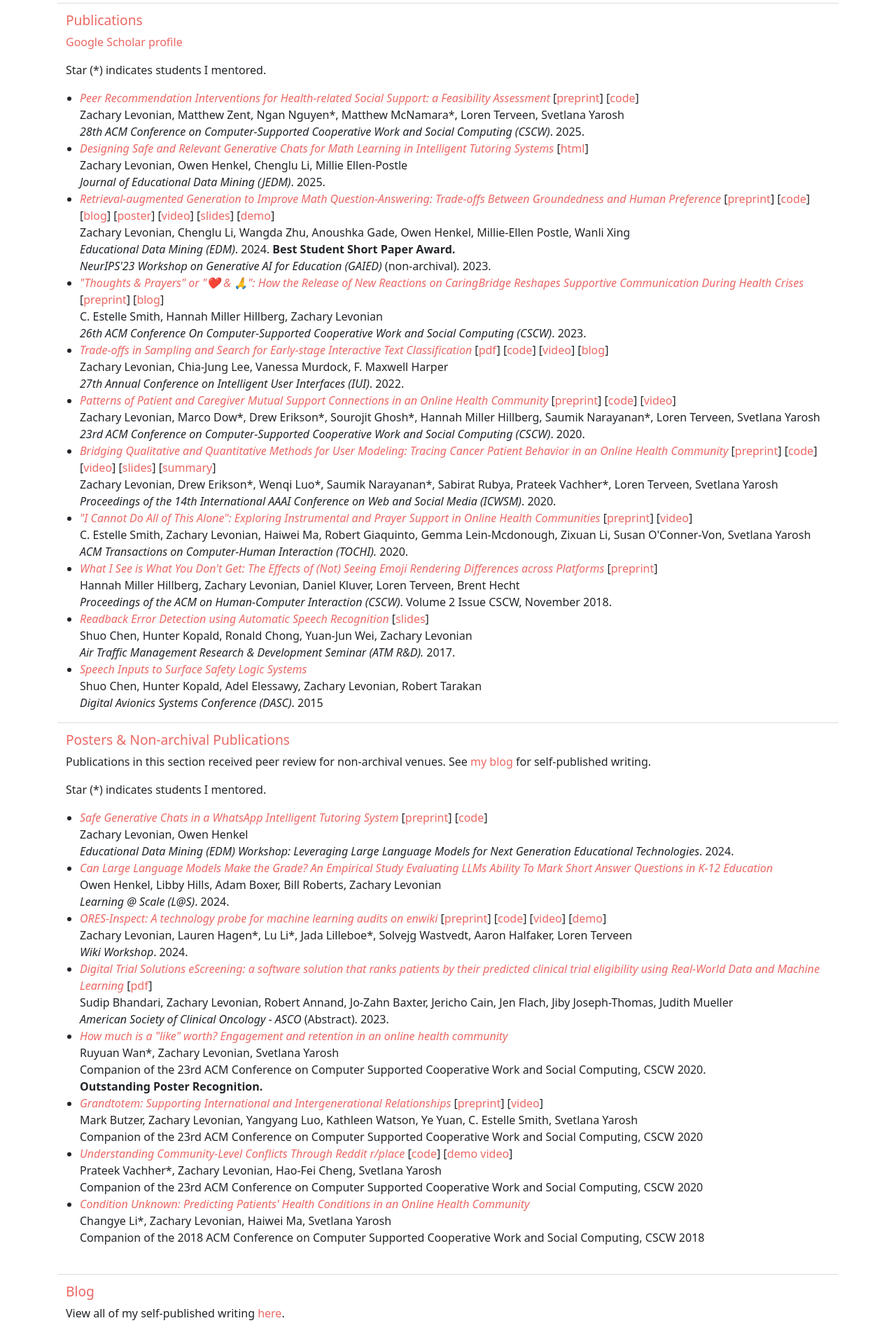
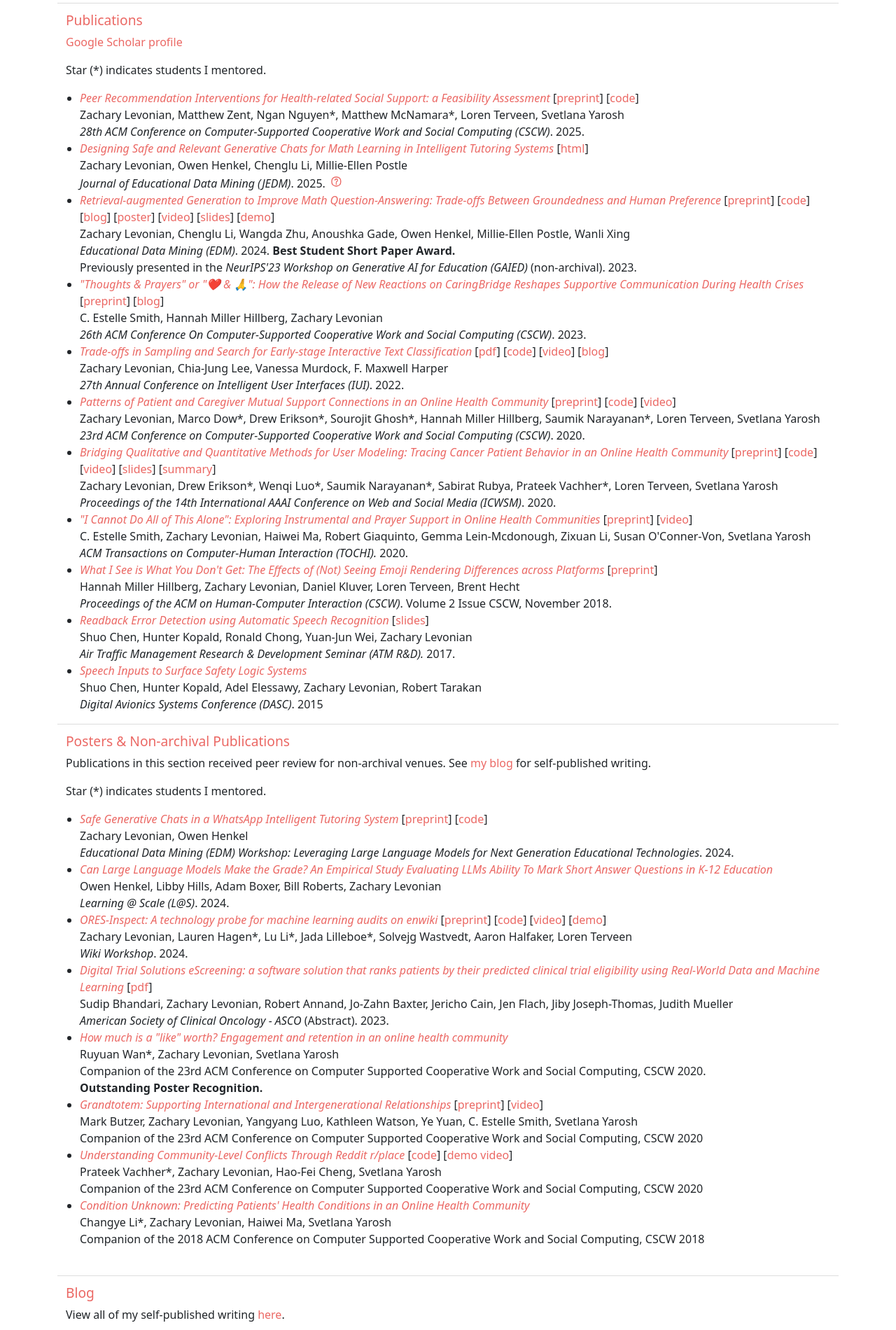
Before and after one commit to levon003/levon003.github.io, a Jekyll site: the page index.html, which Jekyll copies as it is, in a window 1280 px wide. Shown: the part 1235-3135 px from the top of the page at 70% size. Built offline with Jekyll 4.4.1, drawn with Linux system fonts in a browser that asks for light colours.

Commit message:
Update index with new info button

```diff
--- a/index.html
+++ b/index.html
@@ -245,8 +245,24 @@
                     </a>
                     [<a href="https://jedm.educationaldatamining.org/index.php/JEDM/article/download/840/238">html</a>]
                     <br>
-                    Zachary Levonian, Owen Henkel, Chenglu Li, Millie Ellen-Postle<br>
+                    Zachary Levonian, Owen Henkel, Chenglu Li, Millie-Ellen Postle<br>
                     <em>Journal of Educational Data Mining (JEDM)</em>. 2025.
+                    <label class="info-label" for="info-toggle">
+                        <svg class="info-icon" width="20px" height="20px" viewBox="0 -0.5 22 22" fill="none" xmlns="http://www.w3.org/2000/svg">
+                            <path fill-rule="evenodd" clip-rule="evenodd" d="M5.5 13V11C5.5 7.68629 8.18629 5 11.5 5H13.5C16.8137 5 19.5 7.68629 19.5 11V13C19.5 16.3137 16.8137 19 13.5 19H11.5C8.18629 19 5.5 16.3137 5.5 13Z" stroke="#eb6864" stroke-width="1.5" stroke-linecap="round" stroke-linejoin="round"/>
+                            <path d="M10.5 9.63895C10.5 8.54895 11.4 7.94895 12.747 7.99995C13.7191 8.03367 14.492 8.82731 14.5 9.79995C14.547 10.7095 14.116 11.5776 13.363 12.09C12.723 12.5 12.3847 13.2487 12.5 14" stroke="#eb6864" stroke-width="1.5" stroke-linecap="round" stroke-linejoin="round"/>
+                            <path d="M12.5 16.5C12.2243 16.5 12 16.2757 12 16C12 15.7243 12.2243 15.5 12.5 15.5C12.7757 15.5 13 15.7243 13 16C13 16.2757 12.7757 16.5 12.5 16.5Z" fill="#eb6864"/>
+                            <path d="M12.5 15C13.0523 15 13.5 15.4477 13.5 16C13.5 16.5523 13.0523 17 12.5 17C11.9477 17 11.5 16.5523 11.5 16C11.5 15.4477 11.9477 15 12.5 15Z" fill="#eb6864"/>
+                        </svg>
+                    </label>
+                    <input type="checkbox" id="info-toggle" hidden>
+                    <div class="info-text">This journal article combines the contents of
+                        <a href="https://arxiv.org/abs/2310.03184" class="italics">Retrieval-augmented Generation to Improve Math Question-Answering: Trade-offs Between Groundedness and Human Preference</a>
+                        (EDM 2024 Short Paper)
+                        and
+                        <a href="http://arxiv.org/abs/2407.04915" class="italics">Safe Generative Chats in a WhatsApp Intelligent Tutoring System</a>
+                        (EDM 2024 Workshop Paper).
+                        </div>
                 </li>
                 <li>
                     <!-- https://gaied.org/neurips2023/ -->
@@ -263,7 +279,7 @@
                     <br>
                     Zachary Levonian, Chenglu Li, Wangda Zhu, Anoushka Gade, Owen Henkel, Millie-Ellen Postle, Wanli Xing<br>
                     <em>Educational Data Mining (EDM)</em>. 2024. <b>Best Student Short Paper Award.</b><br>
-                    <em>NeurIPS'23 Workshop on Generative AI for Education (GAIED)</em> (non-archival). 2023.
+                    Previously presented in the <em>NeurIPS'23 Workshop on Generative AI for Education (GAIED)</em> (non-archival). 2023.
                 </li>
                 <li>
                     <a href="https://dl.acm.org/doi/10.1145/3610035" class="italics">"Thoughts
--- a/theme.css
+++ b/theme.css
@@ -90,3 +90,44 @@
     border:1px solid #dddddd;
     border-radius:25px;
 }
+
+.info-label {
+	cursor: pointer;
+	display: inline-flex;
+	align-items: baseline;
+	user-select: none;
+}
+
+.info-label svg {
+	width: 20px;
+	height: 20px;
+	vertical-align: text-bottom;
+}
+
+.info-icon {
+	width: 20px;
+	height: 20px;
+	transition: stroke 0.2s ease-in-out;
+}
+
+/* Darken on hover */
+.info-icon:hover path[stroke] {
+	stroke: #e22620;
+}
+
+.info-icon:hover path[fill] {
+	fill: #e22620;
+}
+
+.info-text {
+	display: none;
+	margin-top: 5px;
+	margin-bottom: 5px;
+	color: #333;
+	font-size: 14px;
+	user-select: none;
+}
+
+#info-toggle:checked + .info-text {
+	display: block;
+}
```
